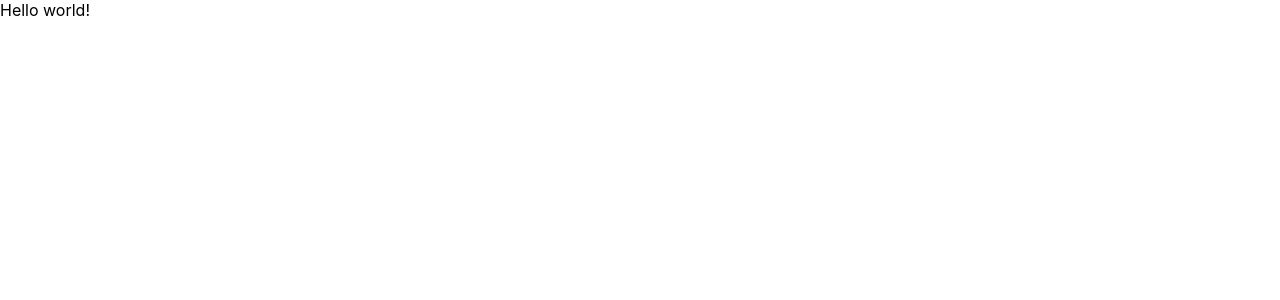
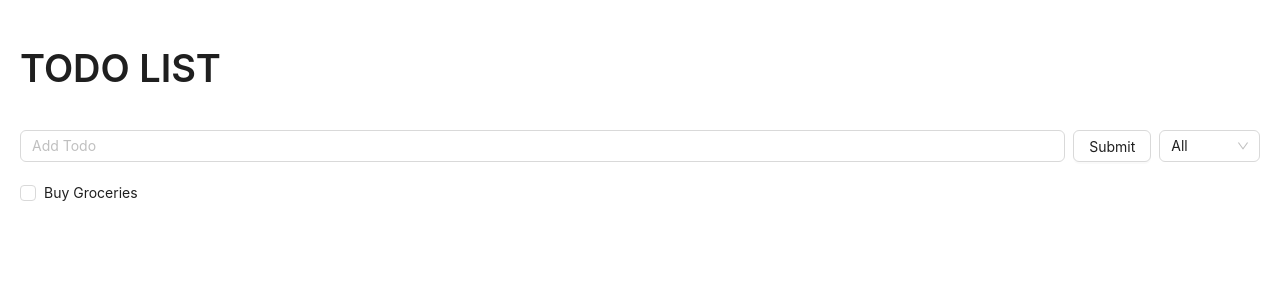
Before and after one commit to gavilan-salcedo/zustand-ddt, a React (Create React App) app: page /example-1 in a window 1280 px wide. Shown: the top 300 px of the page. Built offline with nearby package versions, Linux system fonts and the light colour scheme.

Commit message:
add router pages

```diff
--- a/src/App.js
+++ b/src/App.js
@@ -1,42 +1,11 @@
-import { useState } from 'react'
-import './App.css';
-import { Typography, Input, Select, Flex, Checkbox, Button } from 'antd';
-import { useStore} from './store/store'
-
 function App() {
 
-  const { Title } = Typography;
-  const [inputValue, setInputValue] = useState();
-  const addTodo = useStore((state) => state.addTodo);
-  const todoList = useStore((state) => state.todoList);
-
-  function handleSubmit(event){
-    event.preventDefault();
-    addTodo(inputValue); // add the todo to the array
-    setInputValue(''); // clears the input field
-  }
-
-
   return (
-    <div className="App" style={{padding: '20px', display: 'flex',flexDirection: 'column', gap: '20px'}}>
-      <Title>TODO LIST</Title>
-      <Flex gap={8}>
-        <Input placeholder="Add Todo" onChange={(e) => setInputValue(e.target.value)} />
-        <Button onClick={handleSubmit}>Submit</Button>
-        <Select
-          defaultValue="All"
-          style={{ width: 120 }}
-          options={[
-            { value: 'completed', label: 'Completed' },
-            { value: 'todo', label: 'To Do' },
-          ]}
-        />
-      </Flex>
-      <Flex vertical>
-        {todoList.map((todo) =>  <Checkbox>{todo.description}</Checkbox>)}
-      </Flex>
+    <div className="App">
+        <h6>Example 1</h6>
+        <h6>Example 2</h6>
     </div>
-  );
+  )
 }
 
-export default App;
+export default App
--- a/src/index.js
+++ b/src/index.js
@@ -7,6 +7,7 @@ import {
   createBrowserRouter,
   RouterProvider,
 } from "react-router-dom";
+import Example1 from './pages/Example1';
 
 
 const router = createBrowserRouter([
@@ -16,7 +17,7 @@ const router = createBrowserRouter([
   },
   {
     path: "/example-1",
-    element: <div>Hello world!</div>,
+    element: <Example1/>,
   },
 ]);
 
--- /dev/null
+++ b/src/pages/Example1.js
@@ -0,0 +1,41 @@
+
+import { useState } from 'react'
+import { Typography, Input, Select, Flex, Checkbox, Button } from 'antd';
+import { useStore} from '../store/store'
+
+function Example1() {
+
+    const { Title } = Typography;
+    const [inputValue, setInputValue] = useState();
+    const addTodo = useStore((state) => state.addTodo);
+    const todoList = useStore((state) => state.todoList);
+
+    function handleSubmit(event){
+        event.preventDefault();
+        addTodo(inputValue); // add the todo to the array
+        setInputValue(''); // clears the input field
+    }
+
+  return (
+    <div className="App" style={{padding: '20px', display: 'flex',flexDirection: 'column', gap: '20px'}}>
+        <Title>TODO LIST</Title>
+        <Flex gap={8}>
+            <Input placeholder="Add Todo" onChange={(e) => setInputValue(e.target.value)} />
+            <Button onClick={handleSubmit}>Submit</Button>
+            <Select
+                defaultValue="All"
+                style={{ width: 120 }}
+                options={[
+                { value: 'completed', label: 'Completed' },
+                { value: 'todo', label: 'To Do' },
+                ]}
+            />
+        </Flex>
+        <Flex vertical>
+            {todoList.map((todo) =>  <Checkbox>{todo.description}</Checkbox>)}
+        </Flex>
+  </div>
+  )
+}
+
+export default Example1
```
